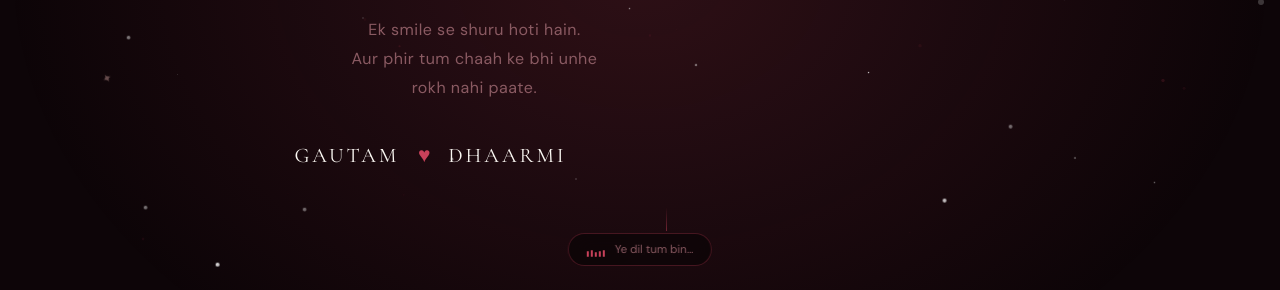
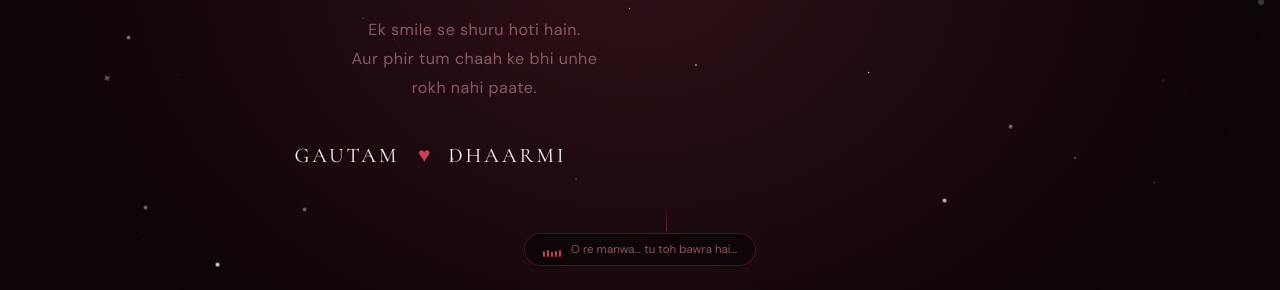
Before and after one commit to gautamkatariya2623/dharmi-gtm, a plain HTML site: page index.html in a window 1280 px wide. Shown: the part 510-800 px from the top of the page. Drawn offline with nearby package versions, Linux system fonts and the light colour scheme; animation ran at ten frames a second.

Commit message:
music label changed

```diff
--- a/index.html
+++ b/index.html
@@ -697,7 +697,7 @@ body.light { background: var(--cream); color: var(--ink); }
     <div class="music-bar" style="--dur:1.1s;--h:12px"></div>
     <div class="music-bar" style="--dur:0.8s;--h:7px"></div>
   </div>
-  <span id="music-label">Ye dil tum bin…</span>
+  <span id="music-label">O re manwa… tu toh bawra hai…</span>
 </div>
 
 <!-- ═══════════════════════════════════ -->
```
